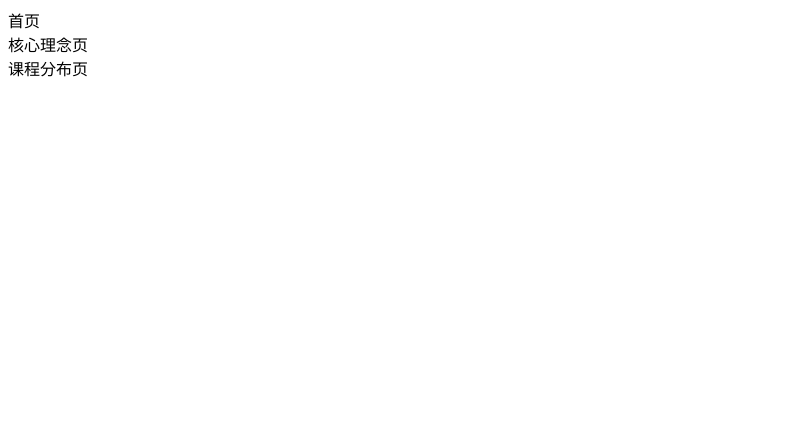
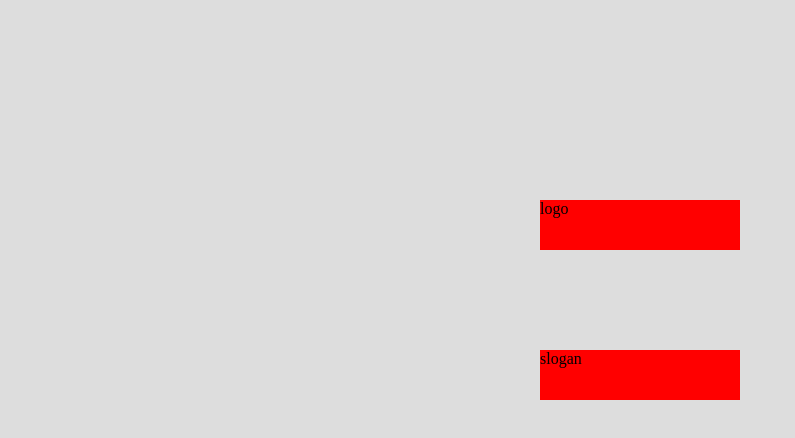
Before and after one commit to meng-Macbook/h5-report, a plain HTML site: page test/test-H5.html in a window 1280 px wide. Shown: the whole page, without its empty margins (0-795 px from the left). Drawn offline with Linux system fonts and the light colour scheme.

Commit message:
H5ComponentBase 开发完成

```diff
--- a/css/H5.css
+++ b/css/H5.css
@@ -1 +1,12 @@
 /* H5 对象的全局样式 */
+.h5{
+    height: 100%;
+}
+.h5_page{
+    position: relative;
+    width: 100%;
+    height: 100%;
+    background-color: #ddd;
+    background-size: 100%;
+    background-repeat: no-repeat;
+}
--- a/js/H5.js
+++ b/js/H5.js
@@ -3,6 +3,7 @@
 let H5 = function ( ) {
     this.id = ('h5_' + Math.random()).replace('.', '_');
     this.el = $('<div class="h5" id="'+ this.id +'"></div>').hide();
+    this.page = [];
     $('body').append( this.el );
 
     /**
@@ -12,23 +13,53 @@ let H5 = function ( ) {
      * @return H5 H5对象，可以重复使用H5对象支持的方法
      */
     this.addPage = function (name, text) {
-        let page = $('<div class="h5_page"></div>');
+        let page = $('<div class="h5_page section"></div>');
 
         name && page.addClass('h5_page_' + name);
         text && page.text(text);
 
         this.el.append(page);
+        this.page.push( page );
+
         return this;
     }
 
-    this.addComponent = function () {
+    this.addComponent = function (name, cfg = {}) {
+        cfg = $.extend({
+            type: 'base'
+        }, cfg);
 
+        let component;
+        let page = this.page.slice(-1)[0];
+
+        switch ( cfg.type ) {
+            case 'base':
+                component = new H5ComponentBase(name, cfg);
+            break;
+            default:;
+        }
+
+        page.append(component);
+
+
+        return this;
     }
 
     /**
      * H5 对象初始化呈现
      */
     this.loader = function () {
+        this.el.fullpage({
+            afterRender: function() {
+                $(this).find('.h5_component').trigger('onLoad');
+            },
+            onLeave: function (index, nextIndex , direction) {
+                $(this).find('.h5_component').trigger('onLeave');
+            },
+            afterLoad: function (anchorLink, index) {
+                $(this).find('.h5_component').trigger('onLoad');
+            }
+        });
         this.el.show();
     }
 
--- a/js/H5ComponentBase.js
+++ b/js/H5ComponentBase.js
@@ -4,8 +4,8 @@ let H5ComponentBase = function ( name,  cfg = {} ) {
     let id = ('h5_report_' + Math.random()).replace('.', '_');
 
     // 把当前的组件类型添加到样式中进行标记
-    let cls =  'h5_component_name_' + name +' h5_component_' + cfg.type; //
-    let component = $('<div class="h5_component '+ cls +'" id="'+ id +'"></div>');
+    let cls = "h5_component_" + cfg.type; //
+    let component = $('<div class="h5_component '+ cls + ' "h5_component_name_' + name +'" id="'+ id +'"></div>');
 
     cfg.text    &&  component.text(cfg.text);
     cfg.width   &&  component.width(cfg.width/2);
--- a/test/test-H5.html
+++ b/test/test-H5.html
@@ -8,6 +8,14 @@
     <title>Document</title>
     <link rel="stylesheet" href="../css/H5.css">
     <link rel="stylesheet" href="../css/H5ComponentBase.css">
+
+    <style>
+        body{
+            margin: 0;
+            padding: 0;
+        }
+    </style>
+
 </head>
 <body>
 
@@ -27,13 +35,47 @@
             let h5 = new H5();
 
             h5
-            .addPage('face', '首页')
-                // .addComponent('logo', {text: 'logo'})
-                // .addComponent('slogan', {text: 'slogan'})
-            .addPage('desc', '核心理念页')
-                // .addComponent('caption', {text: '核心理念'})
-            .addPage('page-3', '课程分布页')
-                // .addComponent('caption', {text: '课程方向分布'})
+            .addPage('face')
+                .addComponent('logo', {
+                    text: 'logo',
+                    width: 400,
+                    height: 100,
+                    css: {
+                        backgroundColor: 'red',
+                        top: 200,
+                        opacity: 0
+                    },
+                    center: true,
+                    animateIn: {
+                        opacity: 1
+                    },
+                    animateOut: {
+                        opacity: 0
+                    }
+                })
+                .addComponent('slogan', {
+                    text: 'slogan',
+                    width: 400,
+                    height: 100,
+                    css: {
+                        backgroundColor: 'red',
+                        top: 350
+                    },
+                    center: true
+                })
+            .addPage('desc')
+                .addComponent('caption', {
+                    text: '核心理念',
+                    width: 400,
+                    height: 100,
+                    css: {
+                        backgroundColor: 'green',
+                        top: 350
+                    },
+                    center: true
+                })
+            .addPage('page-3')
+                .addComponent('caption', {text: '课程方向分布'})
             .loader()
         })
 
```
